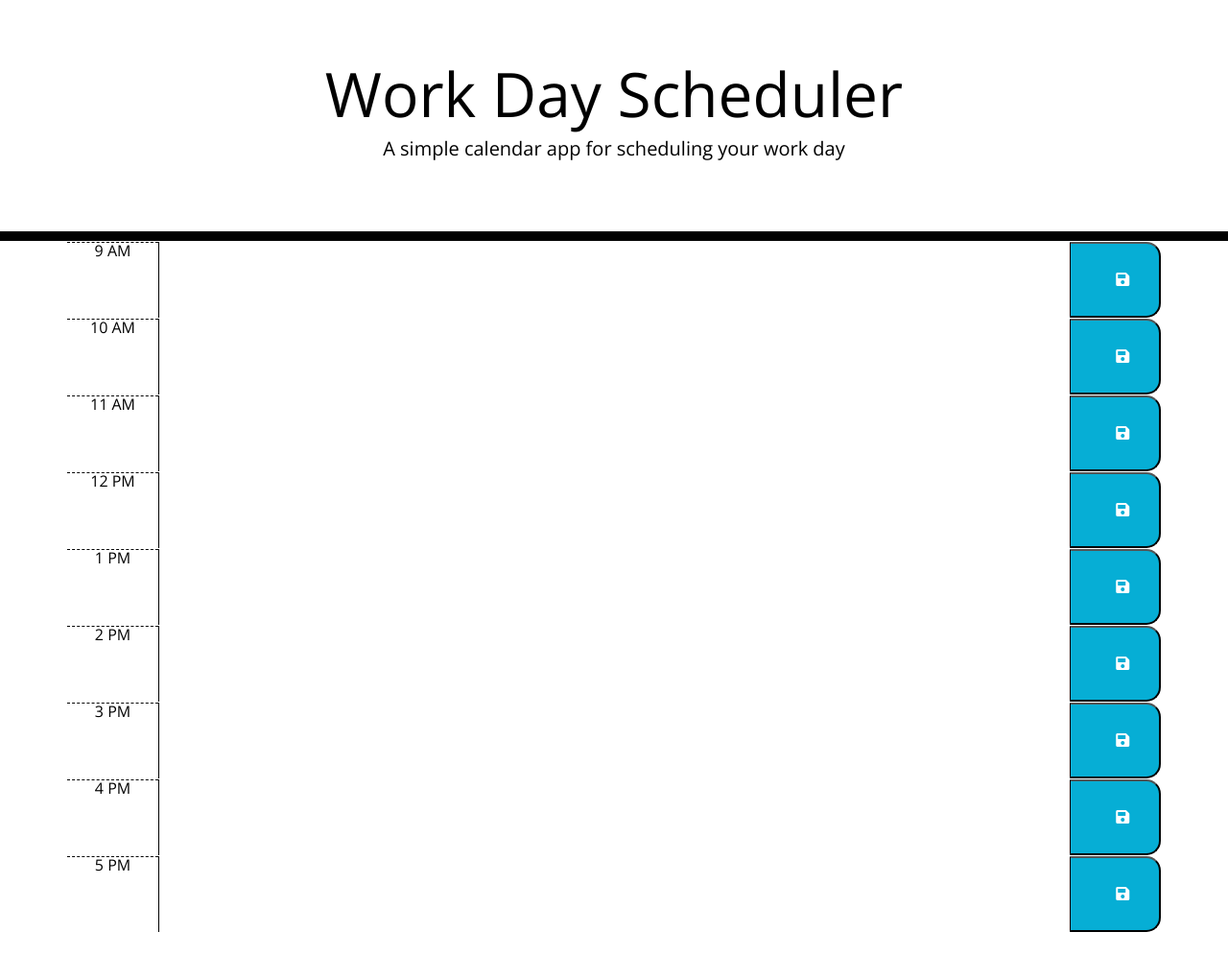
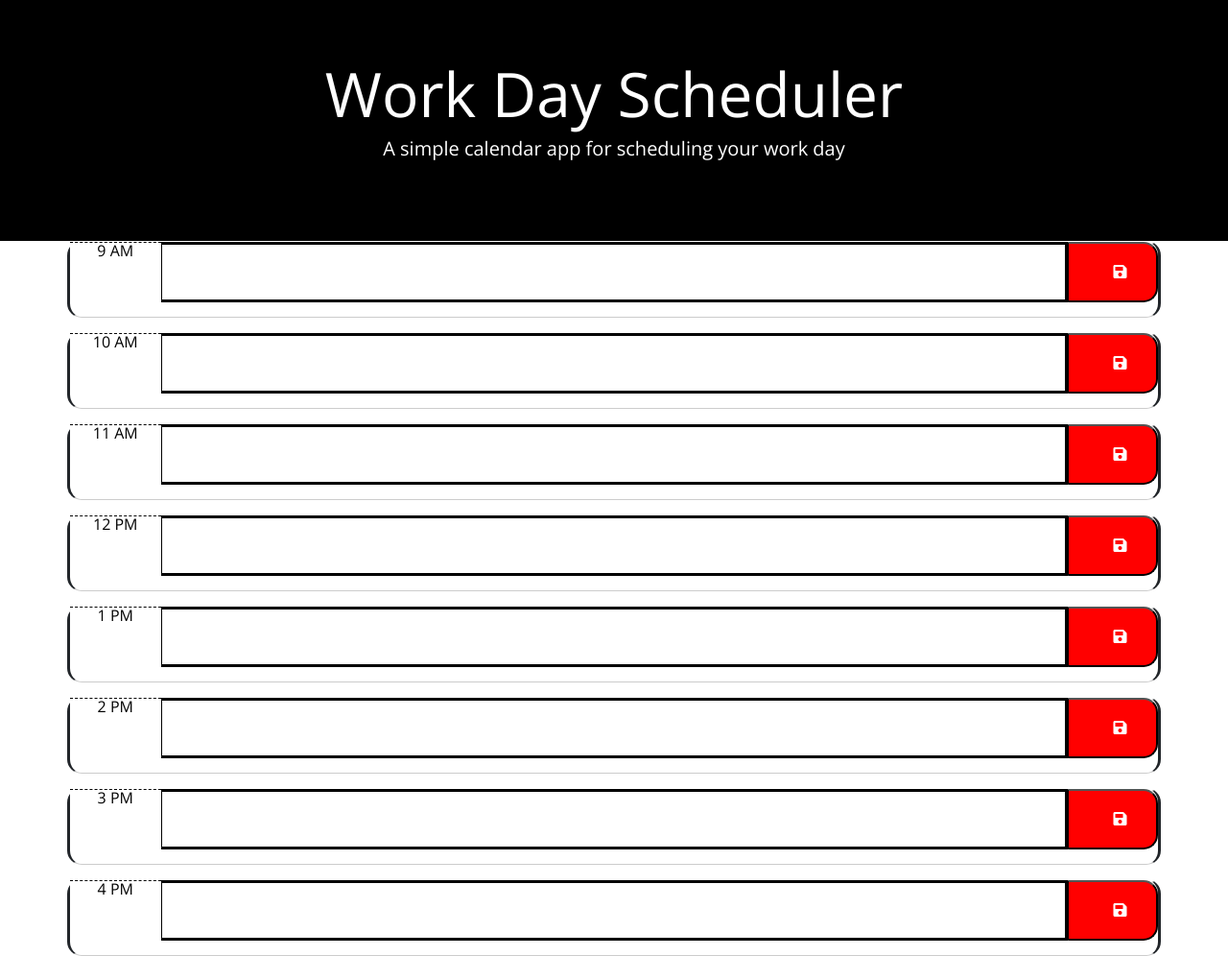
Before and after one commit to Sufgaz/webdiary, a plain HTML site: page starter/index.html in a window 1280 px wide. Shown: the top 996 px of the page at 96% size. Before the commit the page ends 971 px from the top, so only its background shows below. Drawn offline with nearby package versions, Linux system fonts and the light colour scheme.

Commit message:
CSS code tweaked

```diff
--- a/starter/style.css
+++ b/starter/style.css
@@ -7,6 +7,7 @@ body {
 textarea {
   background: transparent;
   border: none;
+  border-style: solid;
   resize: none;
   color: #000000;
   border-left: 1px solid black;
@@ -15,8 +16,8 @@ textarea {
 
 header {
   text-align: center;
-  background-color: transparent;
-  color: black;
+  background-color: black;
+  color: white;
   border-radius: 0;
   border-bottom: 10px solid black;
   padding: 60px;
@@ -29,6 +30,10 @@ header {
 .time-block {
   text-align: center;
   border-radius: 15px;
+  margin-bottom: 15px;
+  border-bottom: 1px solid #ccc;
+  padding-bottom: 15px;
+  border-style: solid;
 }
 
 .row {
@@ -62,7 +67,7 @@ header {
   border-left: 1px solid black;
   border-top-right-radius: 15px;
   border-bottom-right-radius: 15px;
-  background-color: #06aed5;
+  background-color: red;
   color: white;
 }
 
```
